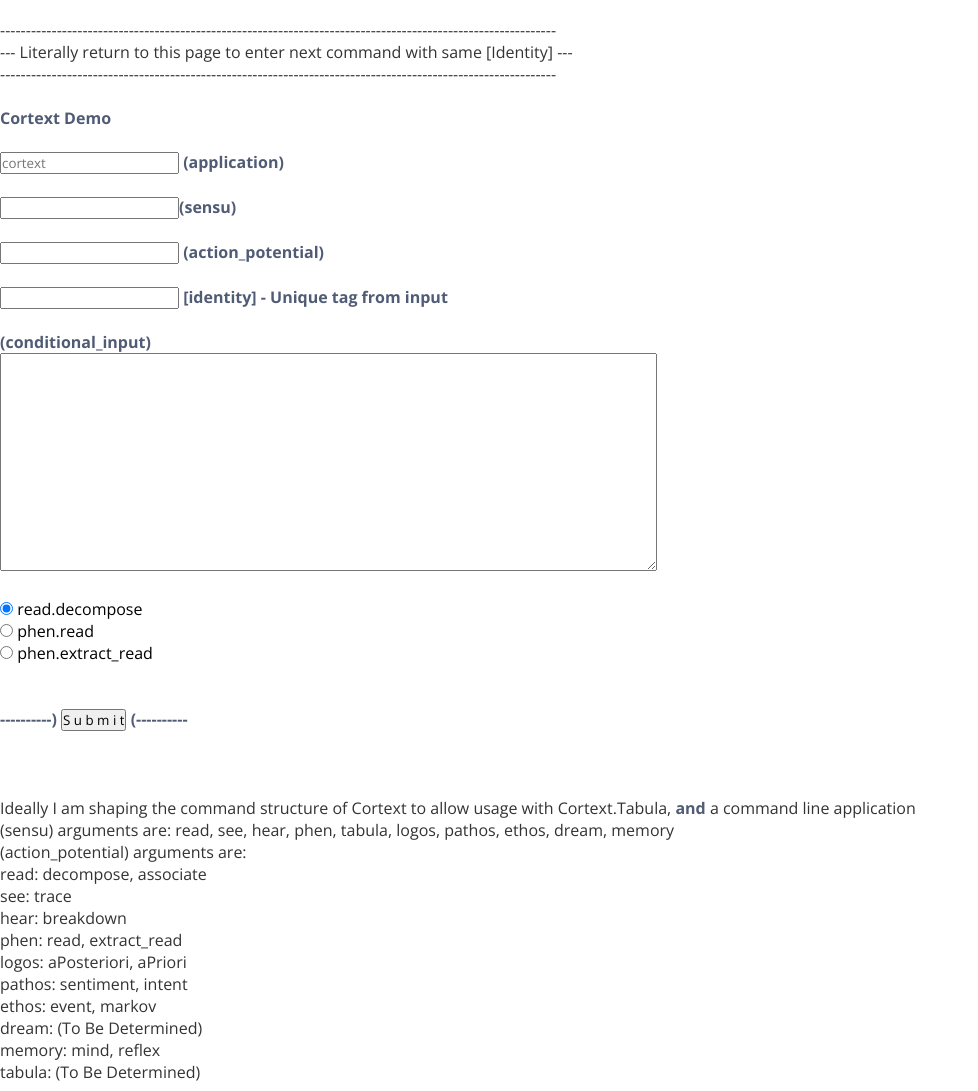
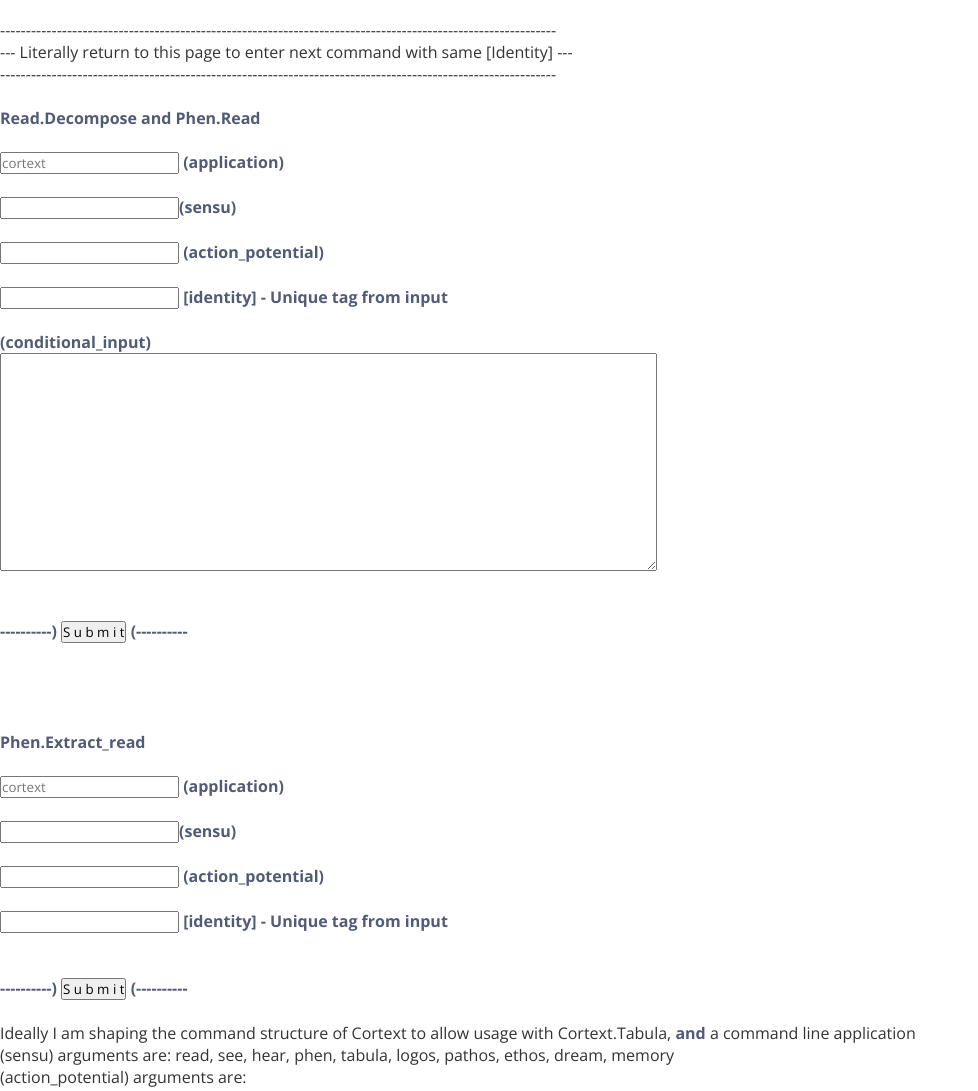
Before and after one commit to sensutec/sensutec_com, a website: page sensu_read.html in a window 1280 px wide. Shown: the part 484-1575 px from the top of the page, without its empty margins (0-978 px from the left). Drawn offline with nearby package versions, Linux system fonts and the light colour scheme.

Commit message:
Removed Javascript and separated post and get form

```diff
--- a/sensu_read.html
+++ b/sensu_read.html
@@ -53,20 +53,9 @@
       <p>------------------------------------------------------------------------------------------------------------</p>
       <p>--- Literally return to this page to enter next command with same [Identity] ---</p>
       <p>------------------------------------------------------------------------------------------------------------</p>
-      <script type="text/javascript">
-          function changeMethod(frm){
-            var method = document.getElementById("command").value;
-
-            frm.method = method;
-
-            return;
-
-          }
-
-      </script>
-      <form id="cortext_api" name="cortext_api" action="http://sensutec.elasticbeanstalk.com/cortext" method="post" target="_blank" onsubmit="return changeMethod(this);">
+      <form id="cortext_api_post" name="cortext_api_post" action="http://sensutec.elasticbeanstalk.com/cortext" method="post" target="_blank">
       <br>
-      <b>Cortext Demo</b>
+      <b>Read.Decompose and Phen.Read</b>
       <br>
       <br>
     <input type="text" name="application" placeholder="cortext" readonly><b> (application)</b>
@@ -88,11 +77,6 @@
       <textarea  name="input" cols=80 rows=12 wrap='off'></textarea>
       <br>
       <br>
-      <input type="radio" id="command" name="command" value="post" checked> read.decompose<br>
-      <input type="radio" id="command" name="command" value="post"> phen.read<br>
-      <input type="radio" id="command" name="command" value="get"> phen.extract_read
-      <br>
-      <br>
       <br>
       <b>  ----------) </b><input id="s1" type="submit" value="S u b m i t"><b>  (---------- </b>
       <br>
@@ -100,6 +84,26 @@
       </form>
       <br>
       <br>
+      <form id="cortext_api_get" name="cortext_api_get" action="http://sensutec.elasticbeanstalk.com/cortext" method="get" target="_blank" >
+      <br>
+      <b>Phen.Extract_read</b>
+      <br>
+      <br>
+    <input type="text" name="application" placeholder="cortext" readonly><b> (application)</b>
+      <br>
+      <br>
+      <input type="text" name="sensu"><b>(sensu)</b>
+      <br>
+      <br>
+      <input type="text" name="action_potential"><b> (action_potential)</b>
+      <br>
+      <br>
+      <input type="text" name="identity"><b> [identity] - Unique tag from input</b>
+      <br><br><br>
+      <b>  ----------) </b><input id="s2" type="submit" value="S u b m i t"><b>  (---------- </b>
+      <br>
+      <br>
+      </form>
   <p>Ideally I am shaping the command structure of Cortext to allow usage with Cortext.Tabula, <b>and</b> a command line application</p>
     <p>(sensu) arguments are: read, see, hear, phen, tabula, logos, pathos, ethos, dream, memory</p>
     <p>(action_potential) arguments are:</p>
```
